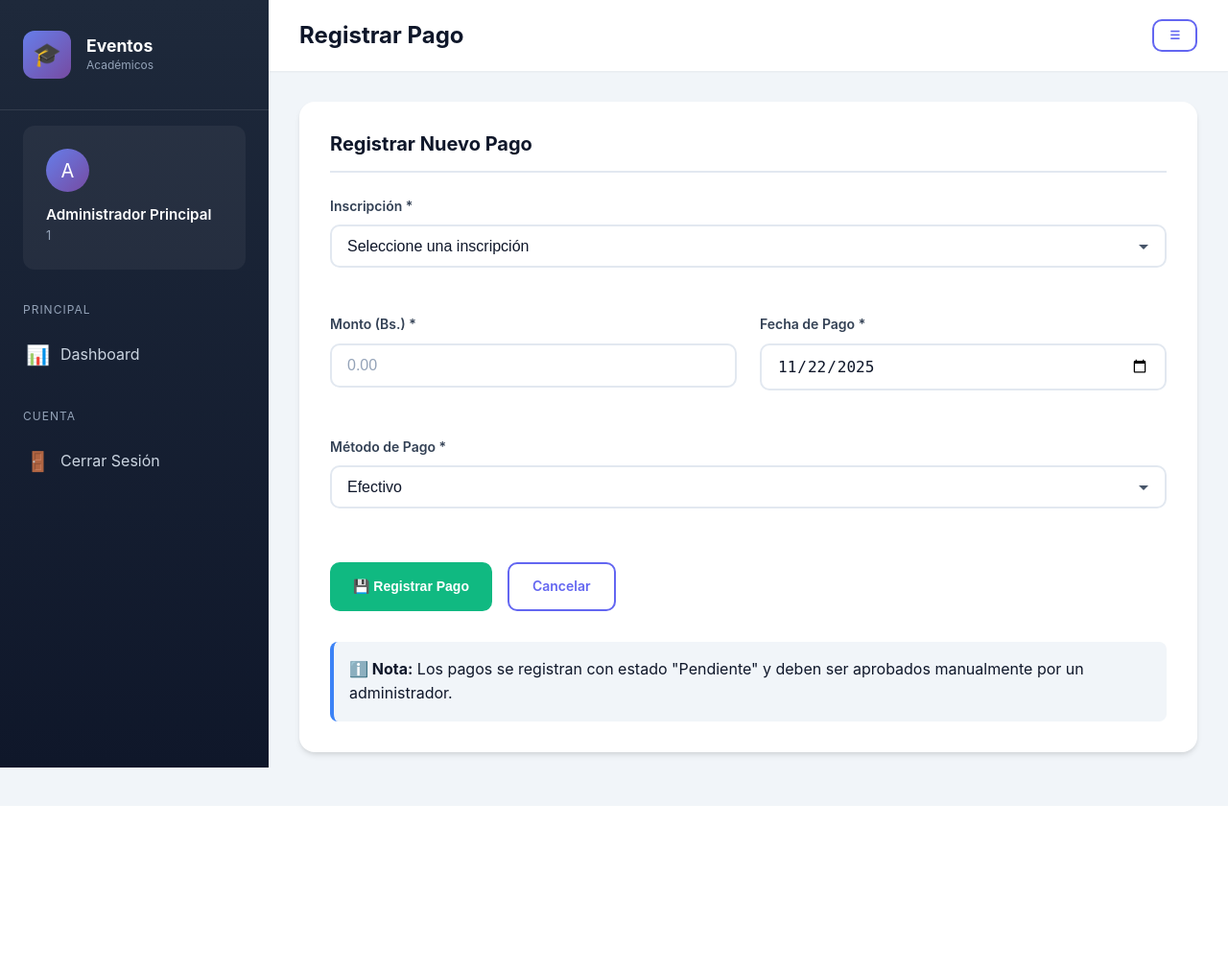
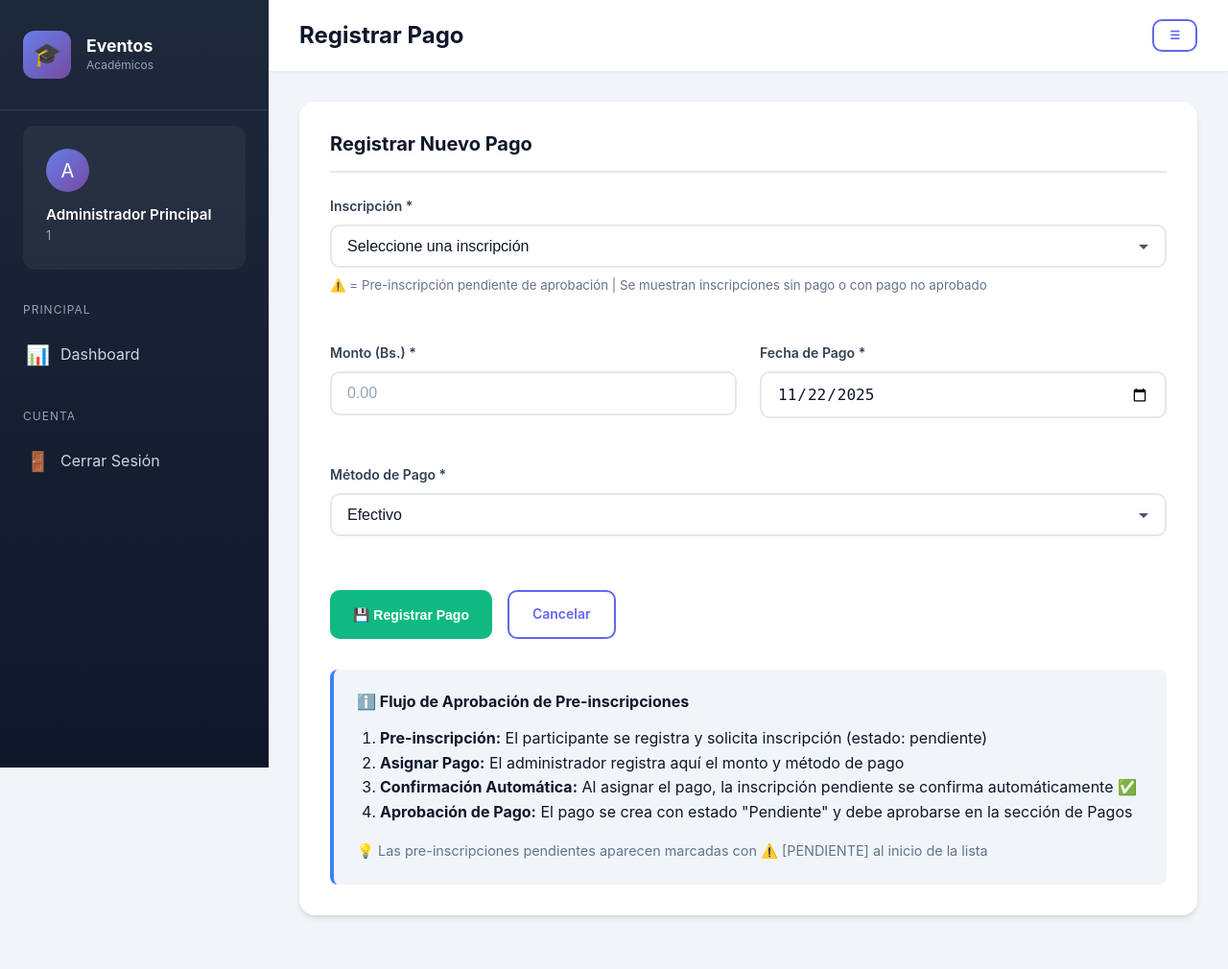
Before and after one commit to gaboparadatrigo1996/proyecto_final_SBD, a PHP site: page /proyectoBDv2/modules/pagos/crear.php in a window 1280 px wide. Shown: the whole page at 96% size. Before the commit the page ends 840 px from the top, so only its background shows below. Run offline with PHP 8.4, Linux system fonts and the light colour scheme; a user stored in the database is signed in; tables that the repository leaves empty hold one stand-in row (values such as "Sample post").

Commit message:
Fix: Permitir asignar pagos a pre-inscripciones pendientes y confirmar automáticamente

```diff
--- a/modules/pagos/crear.php
+++ b/modules/pagos/crear.php
@@ -15,12 +15,22 @@ try {
         SELECT i.id_inscripcion,
                p.nombres, p.apellidos, p.dni,
                e.nombre_evento,
-               e.fecha_inicio
+               e.fecha_inicio,
+               i.estado_inscripcion,
+               pag.estado_pago
         FROM inscripciones i
         INNER JOIN participantes p ON i.id_participante = p.id_participante
         INNER JOIN eventos e ON i.id_evento = e.id_evento
-        WHERE i.estado_inscripcion = 'confirmada'
-        ORDER BY e.fecha_inicio DESC, p.apellidos
+        LEFT JOIN pagos pag ON i.id_inscripcion = pag.id_inscripcion
+        WHERE i.estado_inscripcion IN ('pendiente', 'confirmada')
+        AND (pag.id_pago IS NULL OR pag.estado_pago != 'aprobado')
+        ORDER BY
+            CASE i.estado_inscripcion
+                WHEN 'pendiente' THEN 0
+                ELSE 1
+            END,
+            e.fecha_inicio DESC,
+            p.apellidos
     ")->fetchAll();
 
     if ($_SERVER['REQUEST_METHOD'] == 'POST') {
@@ -32,6 +42,11 @@ try {
         if ($monto <= 0) {
             $error = "El monto debe ser mayor a cero.";
         } else {
+            // Start transaction
+            $db->beginTransaction();
+
+            try {
+                // Insert payment
                 $stmt = $db->prepare("
                     INSERT INTO pagos (id_inscripcion, monto, fecha_pago, metodo_pago, estado_pago, registrado_por)
                     VALUES (?, ?, ?, ?, 'pendiente', ?)
@@ -47,9 +62,25 @@ try {
 
                 $pagoId = $db->lastInsertId();
 
+                // If inscription was pending, confirm it automatically
+                $stmt = $db->prepare("
+                    UPDATE inscripciones
+                    SET estado_inscripcion = 'confirmada'
+                    WHERE id_inscripcion = ?
+                    AND estado_inscripcion = 'pendiente'
+                ");
+                $stmt->execute([$inscripcionId]);
+
+                $db->commit();
+
                 logAudit($_SESSION['user_id'], 'CREATE', 'pagos', $pagoId, "Pago registrado: Bs. $monto");
 
                 redirect('modules/pagos/index.php?success=created');
+
+            } catch (Exception $e) {
+                $db->rollBack();
+                throw $e;
+            }
         }
     }
 
@@ -78,12 +109,21 @@ include '../../includes/header.php';
                         <option value="">Seleccione una inscripción</option>
                         <?php foreach ($inscripciones as $insc): ?>
                             <option value="<?php echo $insc['id_inscripcion']; ?>" <?php echo $inscripcionPreselect == $insc['id_inscripcion'] ? 'selected' : ''; ?>>
+                                <?php if ($insc['estado_inscripcion'] == 'pendiente'): ?>
+                                    ⚠️ [PENDIENTE]
+                                <?php endif; ?>
                                 [<?php echo $insc['dni']; ?>] <?php echo htmlspecialchars($insc['nombres'] . ' ' . $insc['apellidos']); ?>
                                 - <?php echo htmlspecialchars($insc['nombre_evento']); ?>
                                 (<?php echo date('d/m/Y', strtotime($insc['fecha_inicio'])); ?>)
                             </option>
                         <?php endforeach; ?>
                     </select>
+                    <?php if (!empty($inscripciones)): ?>
+                        <small style="display: block; margin-top: 0.5rem; color: var(--gray);">
+                            ⚠️ = Pre-inscripción pendiente de aprobación |
+                            Se muestran inscripciones sin pago o con pago no aprobado
+                        </small>
+                    <?php endif; ?>
                 </div>
 
                 <div class="form-group">
@@ -113,8 +153,17 @@ include '../../includes/header.php';
             </div>
         </form>
 
-        <div style="margin-top: 2rem; padding: 1rem; background: var(--light); border-radius: 8px; border-left: 4px solid var(--info);">
-            <strong>ℹ️ Nota:</strong> Los pagos se registran con estado "Pendiente" y deben ser aprobados manualmente por un administrador.
+        <div style="margin-top: 2rem; padding: 1.5rem; background: var(--light); border-radius: 8px; border-left: 4px solid var(--info);">
+            <h4 style="margin: 0 0 1rem 0; font-size: 1rem;">ℹ️ Flujo de Aprobación de Pre-inscripciones</h4>
+            <ol style="margin: 0; padding-left: 1.5rem;">
+                <li><strong>Pre-inscripción:</strong> El participante se registra y solicita inscripción (estado: pendiente)</li>
+                <li><strong>Asignar Pago:</strong> El administrador registra aquí el monto y método de pago</li>
+                <li><strong>Confirmación Automática:</strong> Al asignar el pago, la inscripción pendiente se confirma automáticamente ✅</li>
+                <li><strong>Aprobación de Pago:</strong> El pago se crea con estado "Pendiente" y debe aprobarse en la sección de Pagos</li>
+            </ol>
+            <p style="margin: 1rem 0 0 0; color: var(--gray); font-size: 0.9rem;">
+                💡 Las pre-inscripciones pendientes aparecen marcadas con ⚠️ [PENDIENTE] al inicio de la lista
+            </p>
         </div>
     </div>
 </div>
```
Lines whose indentation alone changed are shown as unchanged.
